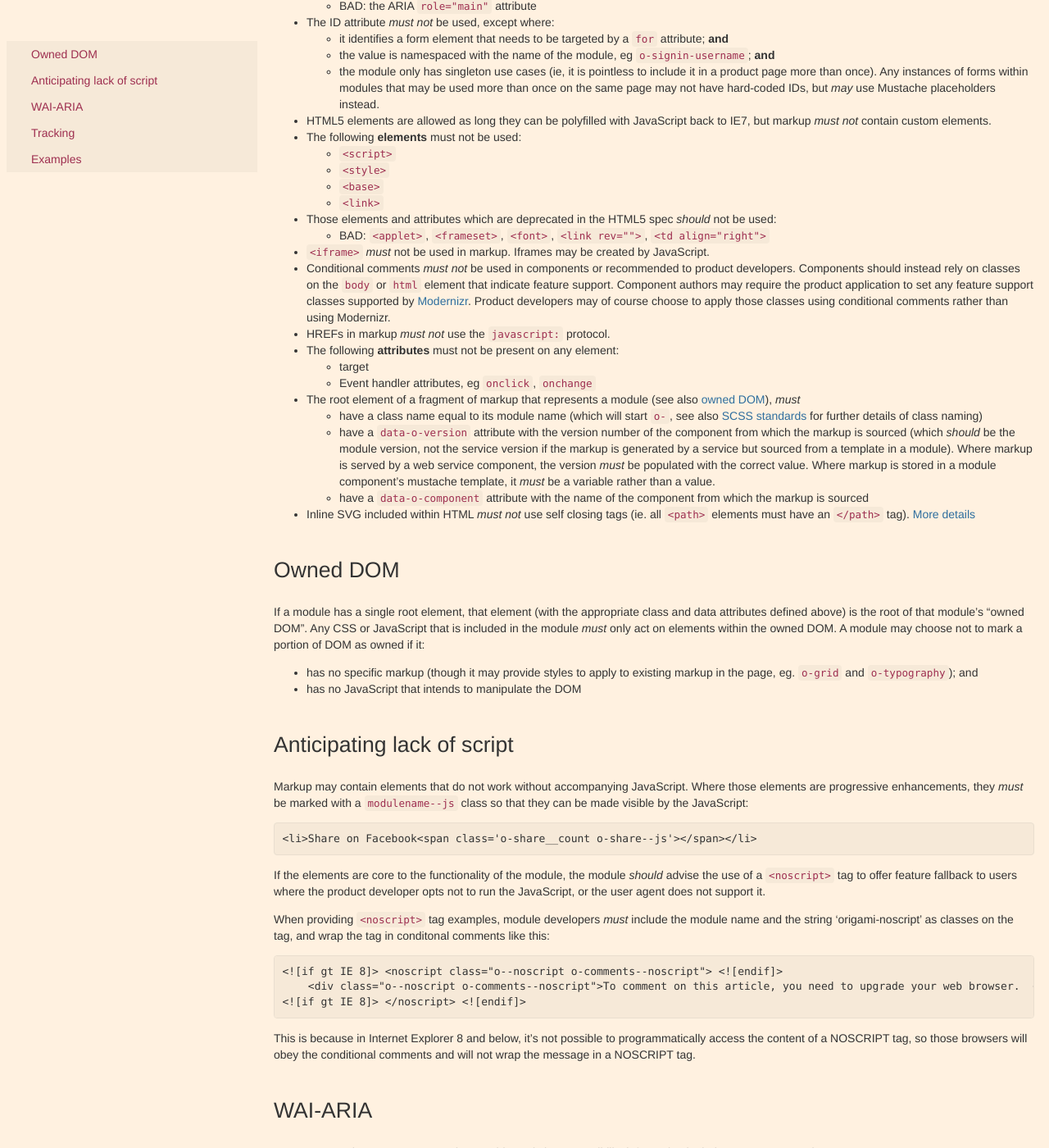
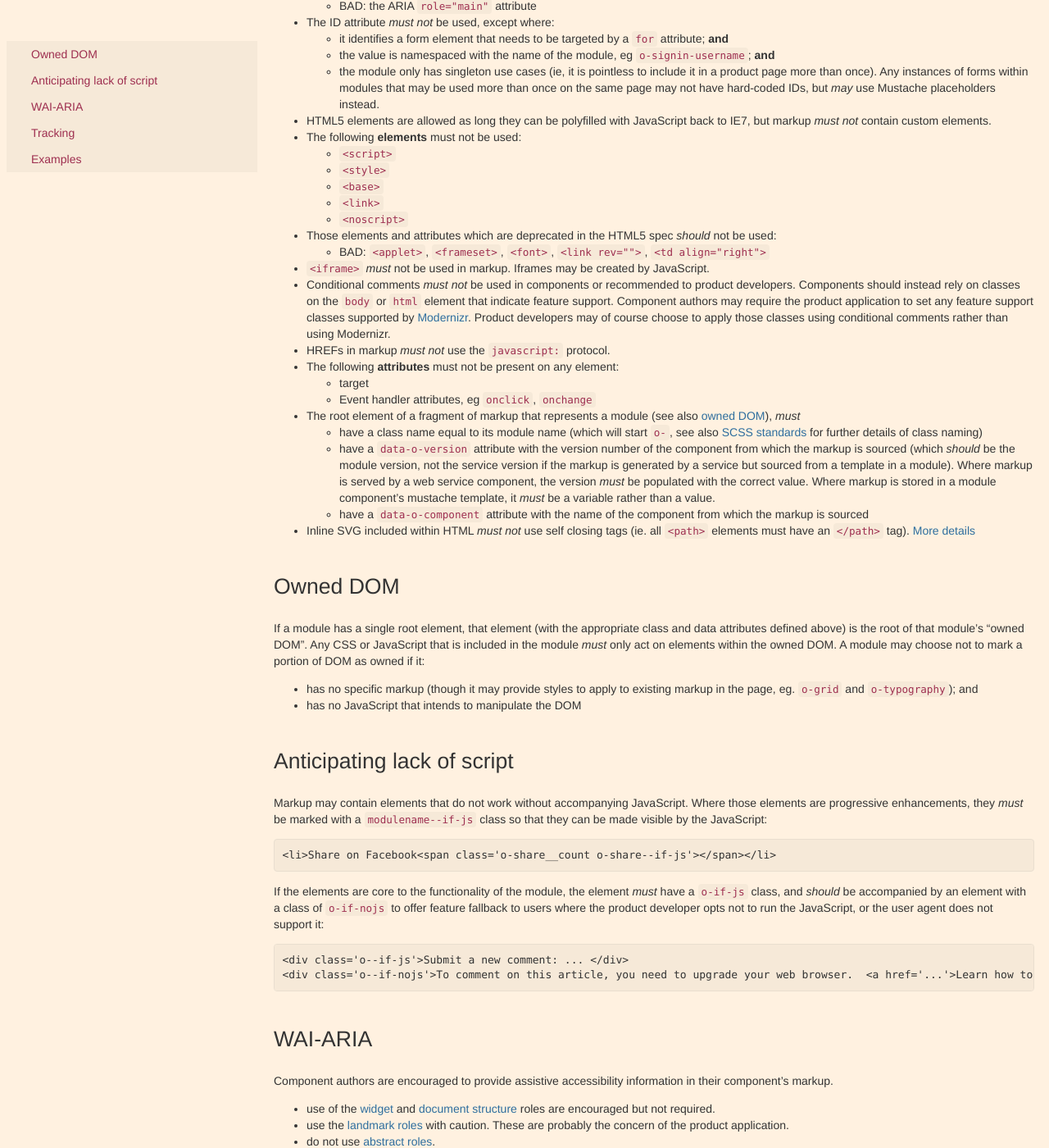
Before and after one commit to Financial-Times/ft-origami, a Jekyll site: the page built from docs/syntax/html.md, in a window 1280 px wide and 1400 px high, scrolled down 597 px. Shown: the whole window at 82% size. Built offline with Jekyll 4.4.1, drawn with Linux system fonts in a browser that asks for light colours.

Commit message:
Update no script rules, see #132

```diff
--- a/docs/syntax/html.md
+++ b/docs/syntax/html.md
@@ -34,6 +34,7 @@ Where Origami components include or output HTML, it should meet the following re
 	* `<style>`
 	* `<base>`
 	* `<link>`
+	* `<noscript>`
 * Those elements and attributes which are deprecated in the HTML5 spec *should* not be used:
 	- BAD: `<applet>`, `<frameset>`, `<font>`, `<link rev="">`, `<td align="right">`
 * `<iframe>` *must* not be used in markup. Iframes may be created by JavaScript.
@@ -57,19 +58,15 @@ If a module has a single root element, that element (with the appropriate class
 
 ## Anticipating lack of script
 
-Markup may contain elements that do not work without accompanying JavaScript.  Where those elements are progressive enhancements, they *must* be marked with a `modulename--js` class so that they can be made visible by the JavaScript:
+Markup may contain elements that do not work without accompanying JavaScript.  Where those elements are progressive enhancements, they *must* be marked with a `modulename--if-js` class so that they can be made visible by the JavaScript:
 
-	<li>Share on Facebook<span class='o-share__count o-share--js'></span></li>
+	<li>Share on Facebook<span class='o-share__count o-share--if-js'></span></li>
 
-If the elements are core to the functionality of the module, the module *should* advise the use of a `<noscript>` tag to offer feature fallback to users where the product developer opts not to run the JavaScript, or the user agent does not support it.
+If the elements are core to the functionality of the module, the element *must* have a `o-if-js` class, and *should* be accompanied by an element with a class of `o-if-nojs` to offer feature fallback to users where the product developer opts not to run the JavaScript, or the user agent does not support it:
 
-When providing `<noscript>` tag examples, module developers *must* include the module name and the string 'origami-noscript' as classes on the tag, and wrap the tag in conditonal comments like this:
+	<div class='o--if-js'>Submit a new comment: ... </div>
+	<div class='o--if-nojs'>To comment on this article, you need to upgrade your web browser.  <a href='...'>Learn how to upgrade</a>.</div>
 
-	<![if gt IE 8]> <noscript class="o--noscript o-comments--noscript"> <![endif]>
-	    <div class="o--noscript o-comments--noscript">To comment on this article, you need to upgrade your web browser.  <a href='...'>Learn how to upgrade</a>.</div>
-	<![if gt IE 8]> </noscript> <![endif]>
-
-This is because in Internet Explorer 8 and below, it's not possible to programmatically access the content of a NOSCRIPT tag, so those browsers will obey the conditional comments and will not wrap the message in a NOSCRIPT tag.
 
 ## WAI-ARIA
 
```
Also changed, not shown: docs/developer-guide/index.md (+15 -2 lines), examples/ctm.js (+28 -18 lines).
